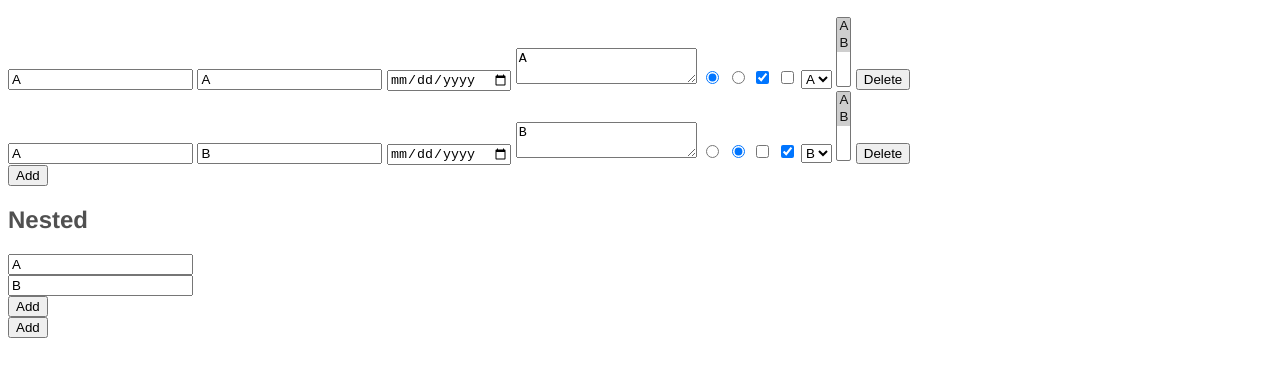
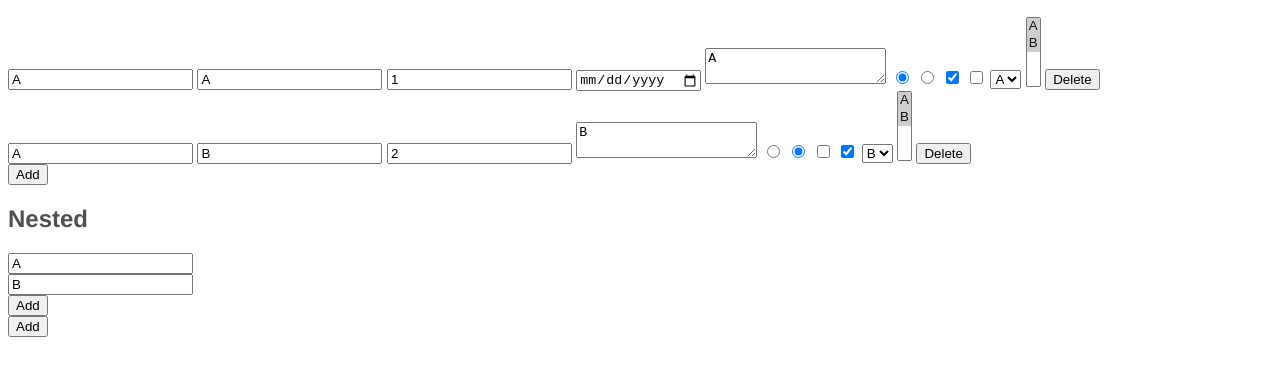
Before and after one commit to DubFriend/jquery.repeater, a website: page index.pre.html in a window 1280 px wide. Shown: the part 51-428 px from the top of the page. Drawn offline with nearby package versions, Linux system fonts and the light colour scheme; files that its build step writes are made by us from their sources.

Commit message:
Update repeater.html

```diff
--- a/repeater.html
+++ b/repeater.html
@@ -4,6 +4,8 @@
       <input name="untyped-input" value="A"/>
 
       <input type="text" name="text-input" value="A"/>
+
+      <input type="number" name="number-input" value="1"/>
 
       <input type="date" name="date-input"/>
 
@@ -32,6 +34,8 @@
 
       <input type="text" name="text-input" value="B"/>
 
+      <input type="number" name="number-input" value="2"/
+
       <input type="date" name="date-input"/>
 
       <textarea name="textarea-input">B</textarea>
```
